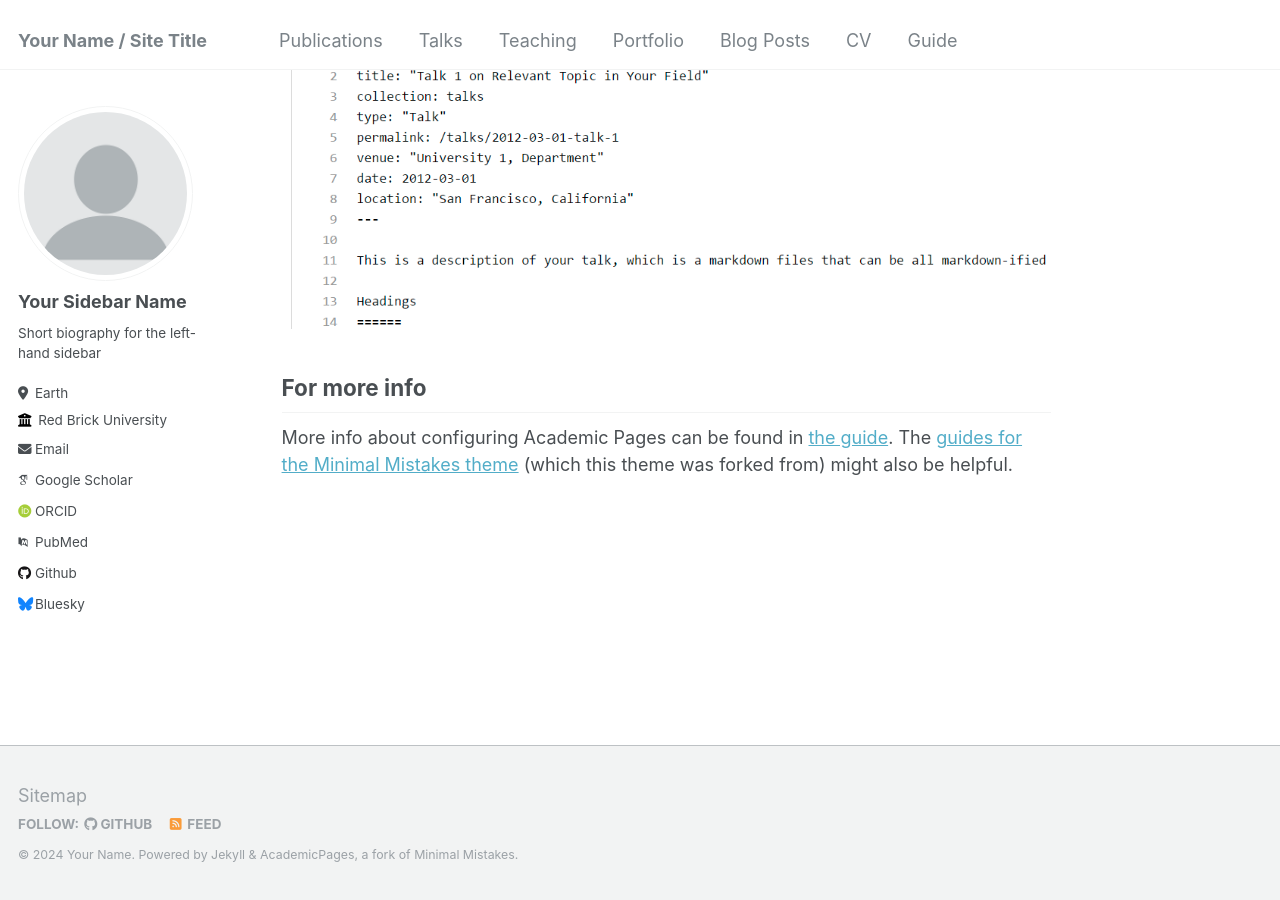
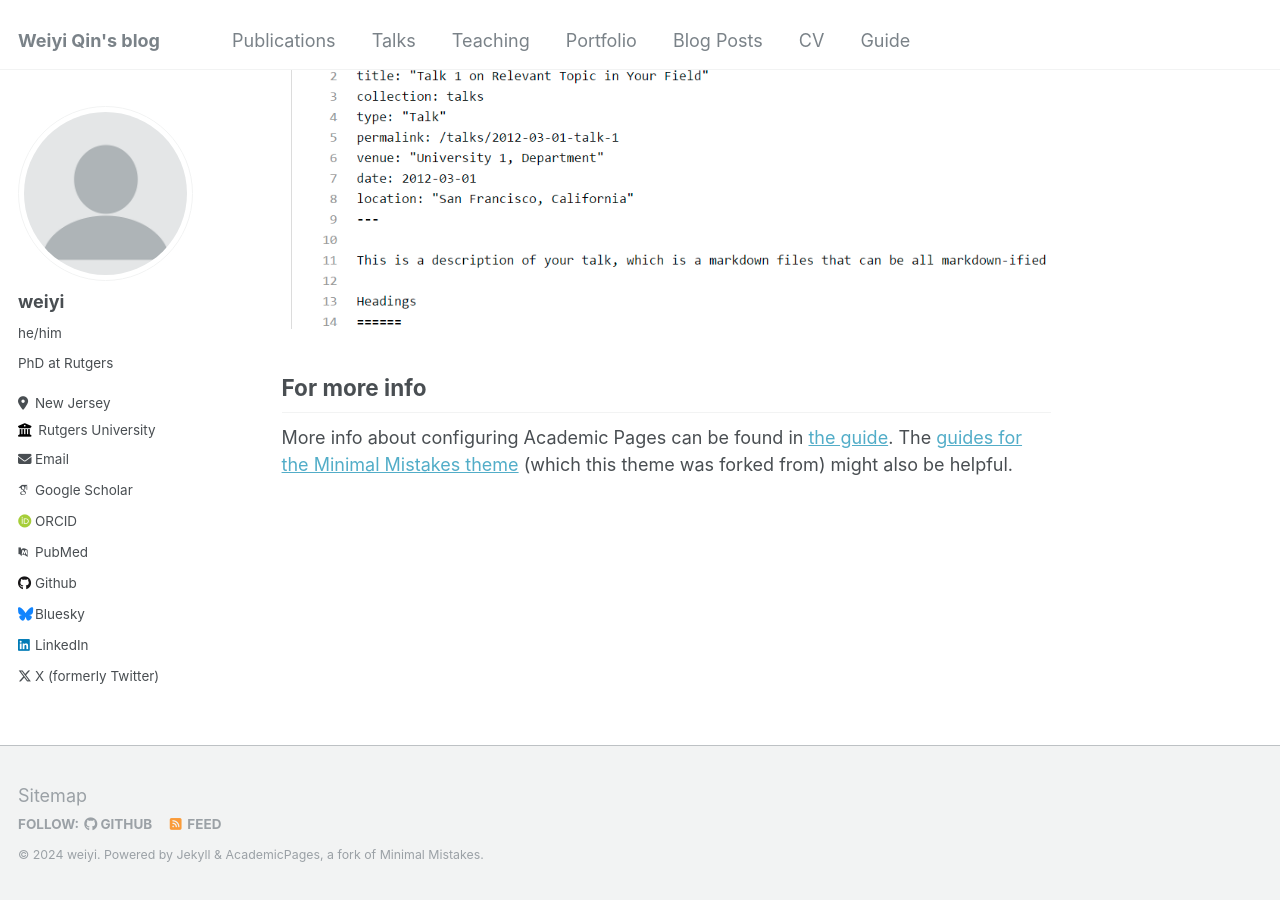
Before and after one commit to W8Yi/W8Yi.github.io, a Jekyll site: the page built from _pages/about.md, in a window 1280 px wide and 900 px high, scrolled down 2660 px. Built offline with Jekyll 4.4.1, drawn with Linux system fonts in a browser that asks for light colours; some web fonts are replaced.

Commit message:
Update _config.yml

```diff
--- a/_config.yml
+++ b/_config.yml
@@ -8,11 +8,11 @@
 
 # Basic Site Settings
 locale                   : "en-US"
-title                    : "Your Name / Site Title"
+title                    : "Weiyi Qin's blog"
 title_separator          : "-"
-name                     : &name "Your Name"
-description              : &description "personal description"
-url                      : https://academicpages.github.io # the base hostname & protocol for your site e.g. "https://mmistakes.github.io"
+name                     : &name "weiyi"
+description              : &description "PhD at Rutgers"
+url                      : https://w8yi.github.io # the base hostname & protocol for your site e.g. "https://mmistakes.github.io"
 baseurl                  : "" # the subpath of your site, e.g. "/blog"
 repository               : "academicpages/academicpages.github.io"
 
@@ -22,13 +22,13 @@ repository               : "academicpages/academicpages.github.io"
 author:
   # Biographic information
   avatar           : "profile.png"
-  name             : "Your Sidebar Name"
-  pronouns         : # example: "she/her"
-  bio              : "Short biography for the left-hand sidebar"
-  location         : "Earth"
-  employer         : "Red Brick University"
+  name             : "weiyi"
+  pronouns         : 'he/him' # example: "she/her"
+  bio              : "PhD at Rutgers"
+  location         : "New Jersey"
+  employer         : "Rutgers University"
   uri              : # URL
-  email            : "none@example.org"
+  email            : "weiyi.qin@rutgers.edu"
 
   # Academic websites
   arxiv            : # URL - Update with the correct link to your profile
@@ -56,7 +56,7 @@ author:
   keybase          : # Username
   instagram        : # Username
   lastfm           : # Username
-  linkedin         : # Username
+  linkedin         : "weiyiqin" # Username
   mastodon         : # URL
   medium           : # URL
   pinterest        : # Username
@@ -64,7 +64,7 @@ author:
   steam            : # Username
   telegram         : # URL
   tumblr           : # Username
-  twitter          : # Username for X / Twitter
+  twitter          : "W8YiQ" # Username for X / Twitter
   vine             : # Username
   weibo            : # Username
   wikipedia        : # Username
```
